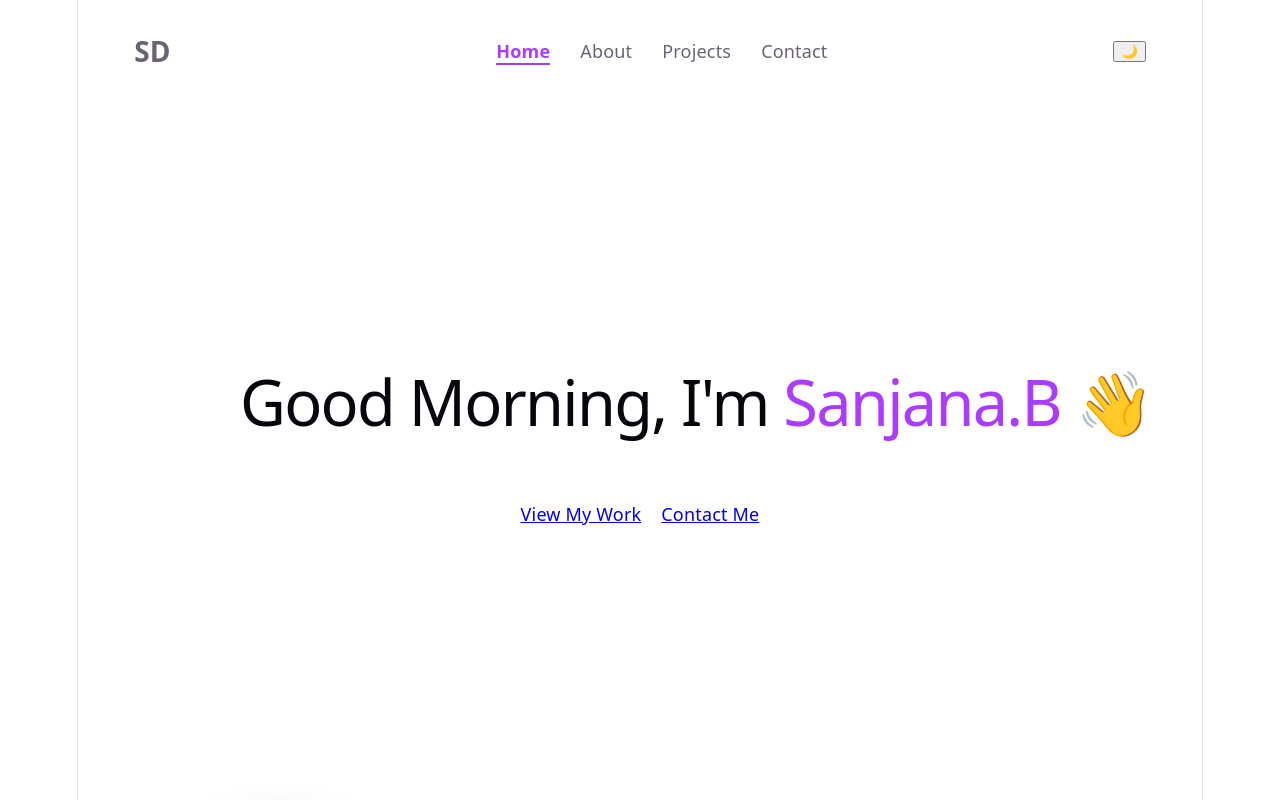
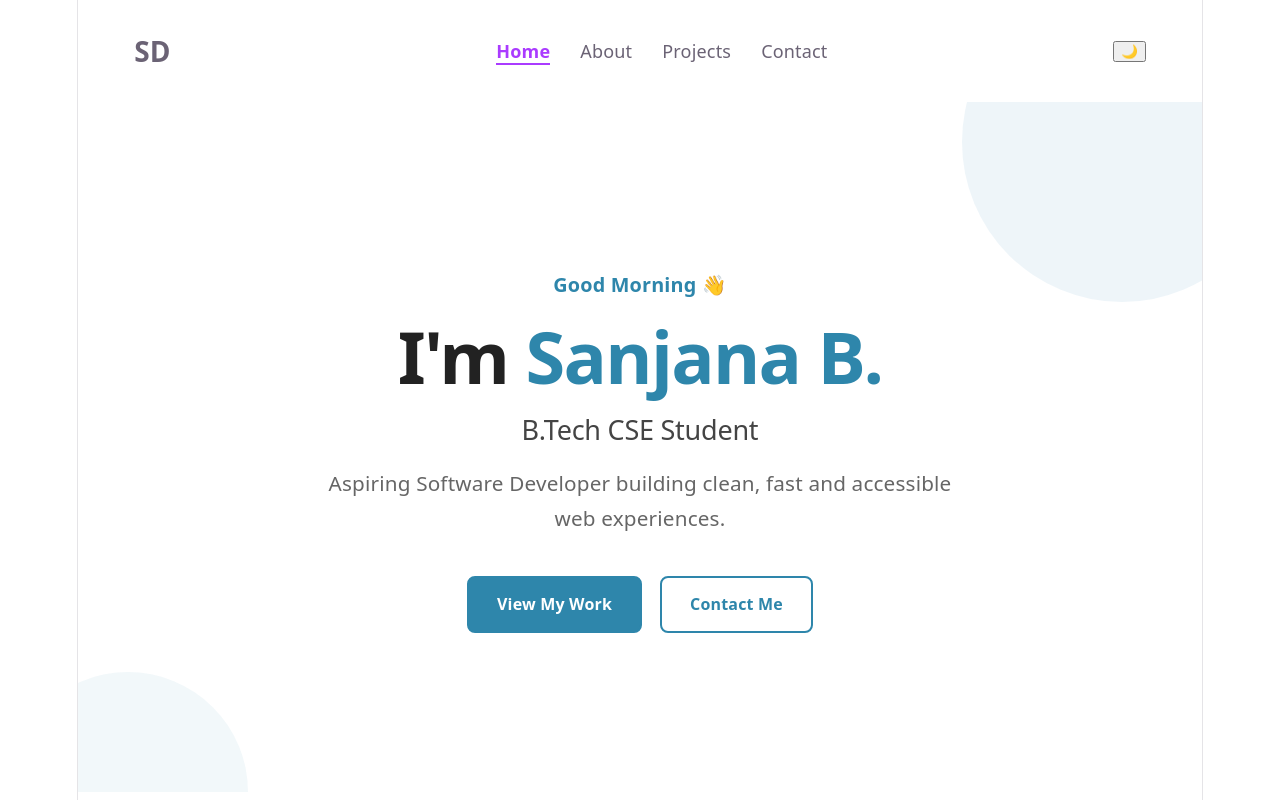
Before and after one commit to Sanjana-Deval/My-Portfolio, a React (Vite) app: page / in a window 1280 px wide. Shown: the top 800 px of the page. Built offline with nearby package versions, Linux system fonts and the light colour scheme.

Commit message:
project commit

```diff
--- a/src/components/Hero/Hero.css
+++ b/src/components/Hero/Hero.css
@@ -1,75 +1,190 @@
-/* STREAMING_CHUNK:Styling the main hero section... */
+
 .hero-section {
   margin-top: 0;
   text-align: center;
-  background: linear-gradient(135deg, var(--primary), #2E86AB);
-  color: var(--white);
-  padding: 100px 5% 80px;
+  background: #ffffff;
+  color: #222222;
+  padding: 110px 5% 100px;
+  min-height: 60vh;
 
-  /* Modern flexbox touches to center everything vertically */
-  min-height: 60vh;
   display: flex;
-  flex-direction: column;
   align-items: center;
   justify-content: center;
+
   position: relative;
-  z-index: 0;
+  overflow: hidden;
+}
+
+/* Background circles */
+
+.hero-section::before {
+  content: "";
+  position: absolute;
+  width: 320px;
+  height: 320px;
+  background: rgba(46, 134, 171, 0.08);
+  border-radius: 50%;
+  top: -120px;
+  right: -80px;
+}
+
+.hero-section::after {
+  content: "";
+  position: absolute;
+  width: 240px;
+  height: 240px;
+  background: rgba(46, 134, 171, 0.06);
+  border-radius: 50%;
+  bottom: -120px;
+  left: -70px;
 }
 
 .hero-content {
-max-width: 800px;
+  max-width: 850px;
+  position: relative;
+  z-index: 1;
 }
 
-/* STREAMING_CHUNK:Defining keyframe animations... /
-/ Animations */
-@keyframes fadeInUp {
-from { opacity: 0; transform: translateY(30px); }
-to { opacity: 1; transform: translateY(0); }
+/* Good Morning */
+
+.greeting {
+  font-size: 1.1rem;
+  font-weight: 600;
+  color: #2e86ab;
+  margin-bottom: 15px;
+
+  animation: fadeInUp 0.8s ease 0.1s both;
 }
 
-/* STREAMING_CHUNK:Applying animations to text elements... */
+/* Main heading */
+
 .hero-section h1 {
-font-size: 3.5rem;
-margin-bottom: 20px;
+  font-size: 4rem;
+  line-height: 1.2;
+  margin: 0 0 15px;
+  font-weight: 700;
+  color: #222222;
+
   animation: fadeInUp 0.8s ease 0.2s both;
 }
 
-@media (min-width: 900px) {
-  .hero-section h1 {
-    white-space: nowrap;
+.highlight {
+  color: #2e86ab;
+}
+
+/* Student title */
+
+.hero-section h2 {
+  font-size: 1.5rem;
+  font-weight: 500;
+  color: #444444;
+  margin: 0 0 20px;
+
+  animation: fadeInUp 0.8s ease 0.3s both;
+}
+
+/* Description */
+
+.tagline {
+  font-size: 1.15rem;
+  line-height: 1.7;
+  max-width: 650px;
+  margin: 0 auto 40px;
+  color: #666666;
+
+  animation: fadeInUp 0.8s ease 0.4s both;
+}
+
+/* Buttons */
+
+.hero-buttons {
+  display: flex;
+  gap: 18px;
+  justify-content: center;
+
+  animation: fadeInUp 0.8s ease 0.6s both;
+}
+
+.btn {
+  display: inline-block;
+  padding: 13px 28px;
+  border-radius: 8px;
+  text-decoration: none;
+  font-size: 16px;
+  font-weight: 600;
+  transition: all 0.3s ease;
+}
+
+/* View My Work */
+
+.btn-primary {
+  background: #2e86ab;
+  color: #ffffff;
+  border: 2px solid #2e86ab;
+}
+
+.btn-primary:hover {
+  transform: translateY(-3px);
+  box-shadow: 0 8px 20px rgba(46, 134, 171, 0.25);
+}
+
+/* Contact Me */
+
+.btn-secondary {
+  background: transparent;
+  color: #2e86ab;
+  border: 2px solid #2e86ab;
+}
+
+.btn-secondary:hover {
+  background: #2e86ab;
+  color: #ffffff;
+  transform: translateY(-3px);
+}
+
+/* Animation */
+
+@keyframes fadeInUp {
+  from {
+    opacity: 0;
+    transform: translateY(30px);
+  }
+
+  to {
+    opacity: 1;
+    transform: translateY(0);
   }
 }
 
-.highlight {
-color: var(--accent);
+/* Mobile */
+
+@media (max-width: 768px) {
+  .hero-section {
+    padding: 80px 20px;
+    min-height: 65vh;
+  }
+
+  .hero-section h1 {
+    font-size: 2.7rem;
+  }
+
+  .hero-section h2 {
+    font-size: 1.25rem;
   }
 
   .tagline {
-font-size: 1.25rem;
-margin-bottom: 40px;
-animation: fadeInUp 0.8s ease 0.4s both;
-color: rgba(255, 255, 255, 0.9);
-}
-
-/* STREAMING_CHUNK:Applying animations to buttons and setting layout... */
-.hero-buttons {
-display: flex;
-gap: 20px;
-justify-content: center;
-animation: fadeInUp 0.8s ease 0.6s both;
-}
-
-/* STREAMING_CHUNK:Adding responsive styles for mobile devices... /
-/ Responsive Adjustments for Mobile */
-@media (max-width: 768px) {
-.hero-section h1 {
-font-size: 2.5rem;
+    font-size: 1rem;
   }
 
   .hero-buttons {
     flex-direction: column;
-    gap: 15px;
+    width: 100%;
+    max-width: 280px;
+    margin: auto;
   }
 
-
+  .btn {
+    width: 100%;
+    box-sizing: border-box;
   }
+}
--- a/src/components/Hero/Hero.jsx
+++ b/src/components/Hero/Hero.jsx
@@ -4,6 +4,7 @@ import './Hero.css';
 
 function getGreeting() {
   const hour = new Date().getHours();
+
   if (hour < 12) return 'Good Morning';
   if (hour < 17) return 'Good Afternoon';
   return 'Good Evening';
@@ -15,15 +16,33 @@ function Hero() {
   return (
     <section className="hero-section">
       <div className="hero-content">
-                <h1>{greeting}, I'm <span className="highlight">Sanjana.B</span> 👋</h1>
-                <p className="tagline">I build beautiful, fast, accessible websites. And deploy it on vercel.</p>
+
+        <p className="greeting">{greeting} 👋</p>
+
+        <h1>
+          I'm <span className="highlight">Sanjana B.</span>
+        </h1>
+
+        <h2>B.Tech CSE Student</h2>
+
+        <p className="tagline">
+          Aspiring Software Developer building clean, fast and accessible
+          web experiences.
+        </p>
 
         <div className="hero-buttons">
-                    <Link to="/projects" className="btn btn-primary">View My Work</Link>
-                    <Link to="/contact" className="btn btn-secondary">Contact Me</Link>
+          <Link to="/projects" className="btn btn-primary">
+            View My Work
+          </Link>
+
+          <Link to="/contact" className="btn btn-secondary">
+            Contact Me
+          </Link>
         </div>
+
       </div>
     </section>
   );
 }
-export default Hero
+
+export default Hero;
```
Lines whose indentation alone changed are shown as unchanged.
